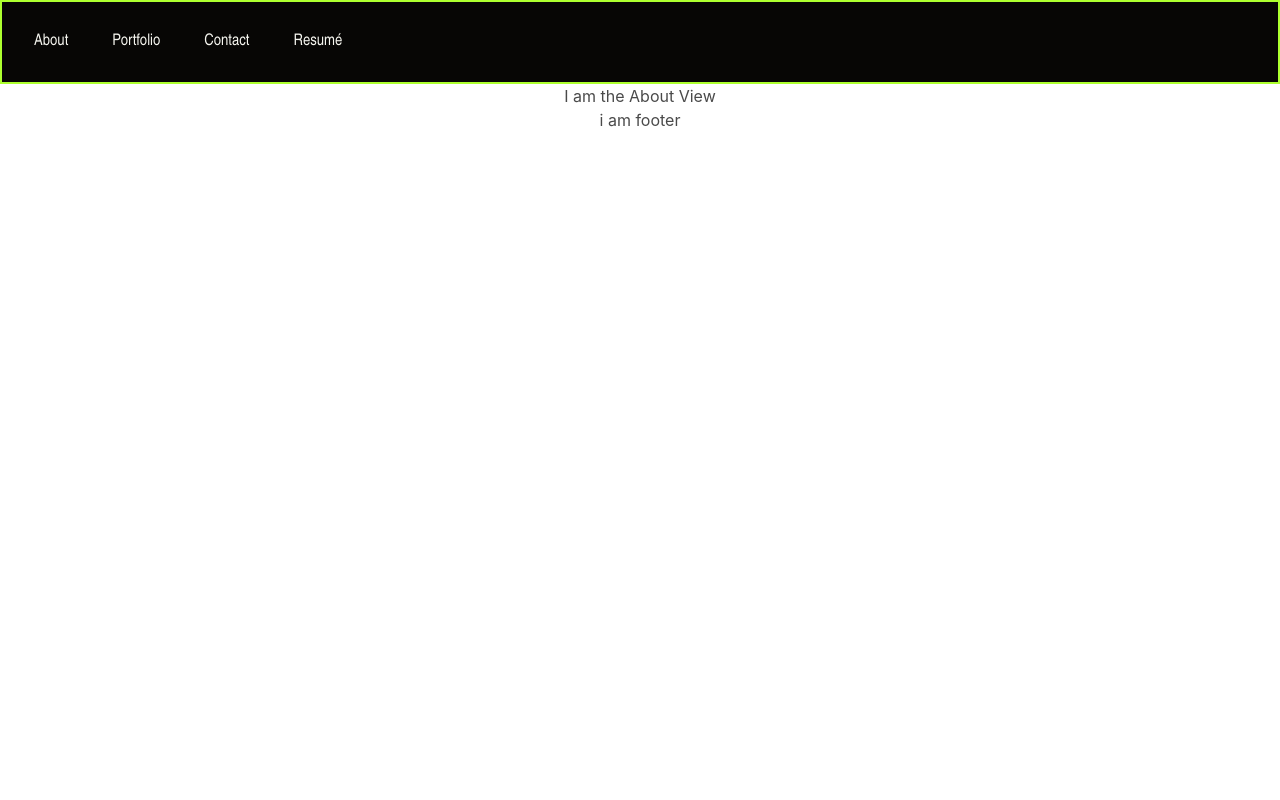
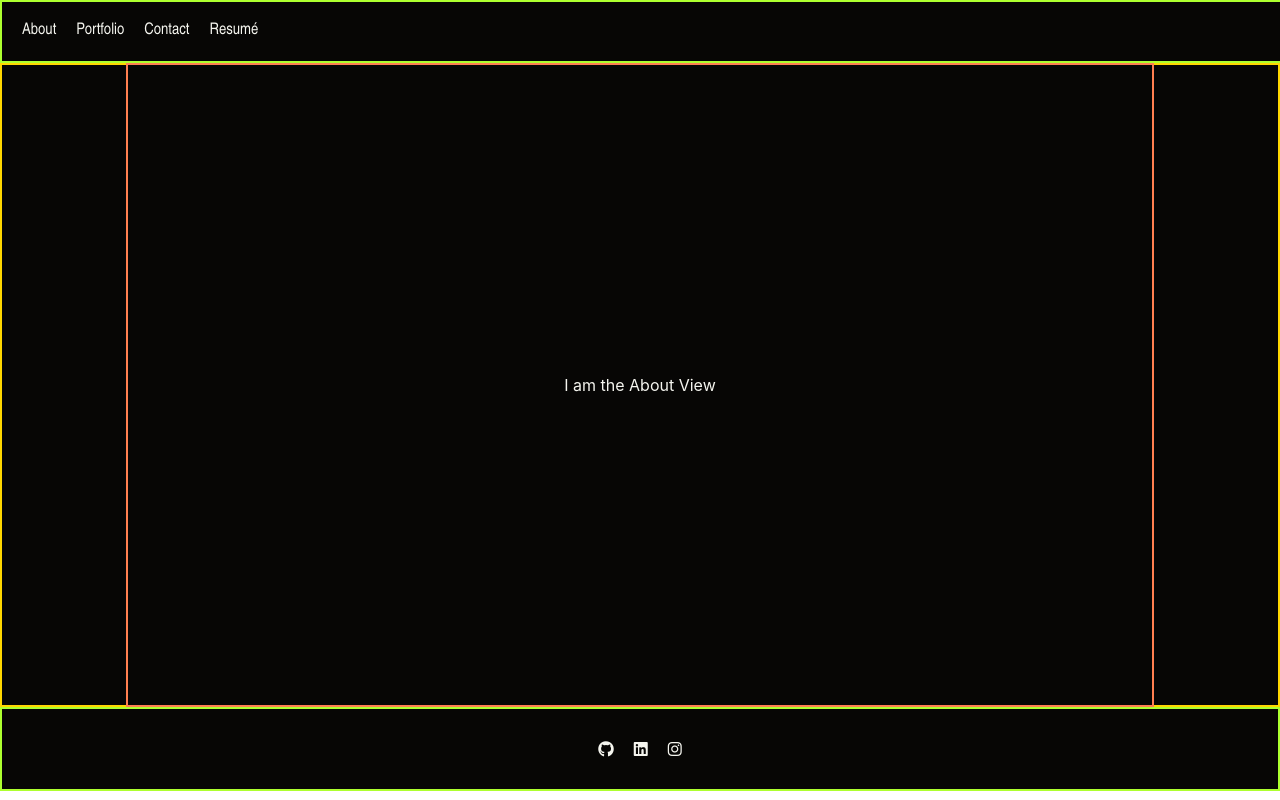
Before and after one commit to KateMcRo/reactPortfolio, a React (Create React App) app: page / in a window 1280 px wide. Built offline with nearby package versions, Linux system fonts and the light colour scheme.

Commit message:
added footer and links

```diff
--- a/public/index.html
+++ b/public/index.html
@@ -24,11 +24,11 @@
       work correctly both with client-side routing and a non-root public URL.
       Learn how to configure a non-root public URL by running `npm run build`.
     -->
+    <script
+      src="https://kit.fontawesome.com/cac6ef9d43.js"
+      crossorigin="anonymous"
+    ></script>
     <title>Kate Rogers | Developer</title>
-    <link
-      rel="stylesheet"
-      href="https://cdn.jsdelivr.net/npm/bulma@0.9.4/css/bulma.min.css"
-    />
   </head>
   <body>
     <noscript>You need to enable JavaScript to run this app.</noscript>
--- a/src/components/footer/Footer.jsx
+++ b/src/components/footer/Footer.jsx
@@ -1,7 +1,17 @@
+import "./footer.css"
+
 export default function Footer () {
     return (
-        <footer>
-            i am footer
-        </footer>
+        <div class="footer">
+            <a href="https://github.com/KateMcRo">
+                <i class="fa-brands fa-github"></i>
+            </a>
+            <a href="https://www.linkedin.com/in/KateMcRo/">
+                <i class="fa-brands fa-linkedin"></i>
+            </a>
+            <a href="https://instagram.com/ohkate_life">
+                <i class="fa-brands fa-instagram"></i>
+            </a>
+        </div>
     )
 }
--- a/src/components/footer/footer.css
+++ b/src/components/footer/footer.css
@@ -0,0 +1,20 @@
+.footer {
+    display: flex;
+    justify-content: center;
+    align-items: center;
+    background-color: #070605;
+    border: 2px solid greenyellow;
+    height: 10vh;
+}
+
+.footer i {
+    margin: 0 10px;
+  }
+
+.footer a {
+    color: #F5F5EF;
+}
+
+.footer a:hover {
+    color: #E1CEBF;
+}
--- a/src/components/view/View.jsx
+++ b/src/components/view/View.jsx
@@ -3,9 +3,12 @@ import Contact from "../contact/Contact";
 import Portfolio from "../portfolio/Portfolio"
 import Resume from "../resume/Resume";
 
+import "./view.css"
+
 export default function View({view}) {
     return (
-        <div>
+        <div className="page-container">
+            <div className="view-container">
                 {view === "about" && (
                     <About />
                 )}
@@ -19,5 +22,6 @@ export default function View({view}) {
                     <Resume />
                 )}
             </div>
-    )
+        </div>
+    );
 }
--- a/src/components/view/view.css
+++ b/src/components/view/view.css
@@ -0,0 +1,32 @@
+.page-container {
+    display: flex;
+    justify-content: center;
+    align-items: center;
+    height: 80vh;
+    background-color: #070605;
+    color: #F5F5EF;
+
+    /* Border just for placement */
+    border: 2px solid gold;
+  }
+
+  .view-wrapper {
+    display: flex;
+    justify-content: center;
+    align-items: center;
+
+    /* Delete later */
+    border: 2px solid orange
+  }
+
+
+.view-container {
+    height: 80vh;
+    width: 80vw;
+    display: flex;
+    justify-content: center;
+    align-items: center;
+
+    /* Delete later */
+    border: 2px solid coral;
+}
```
Lines whose indentation alone changed are shown as unchanged.
